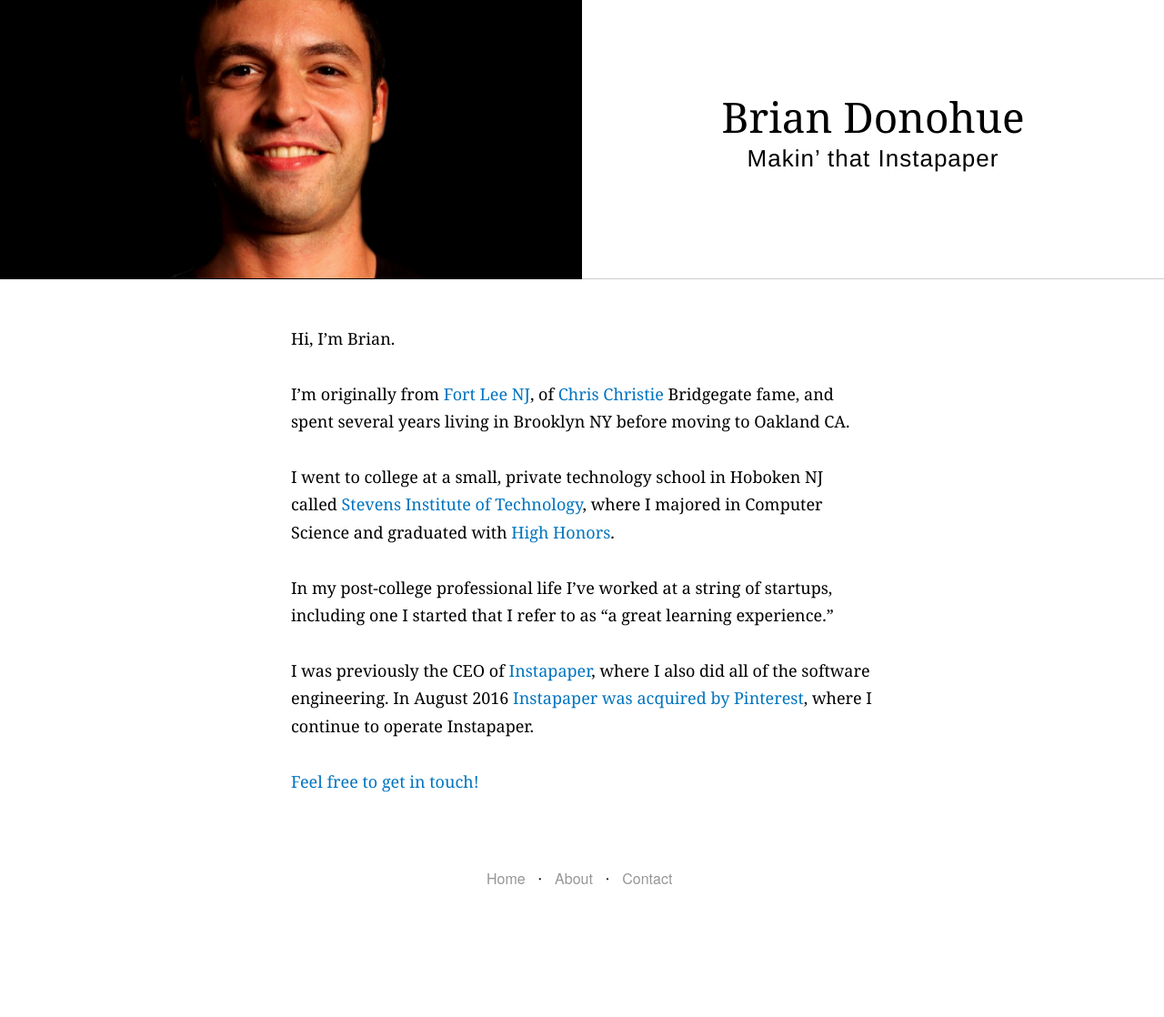
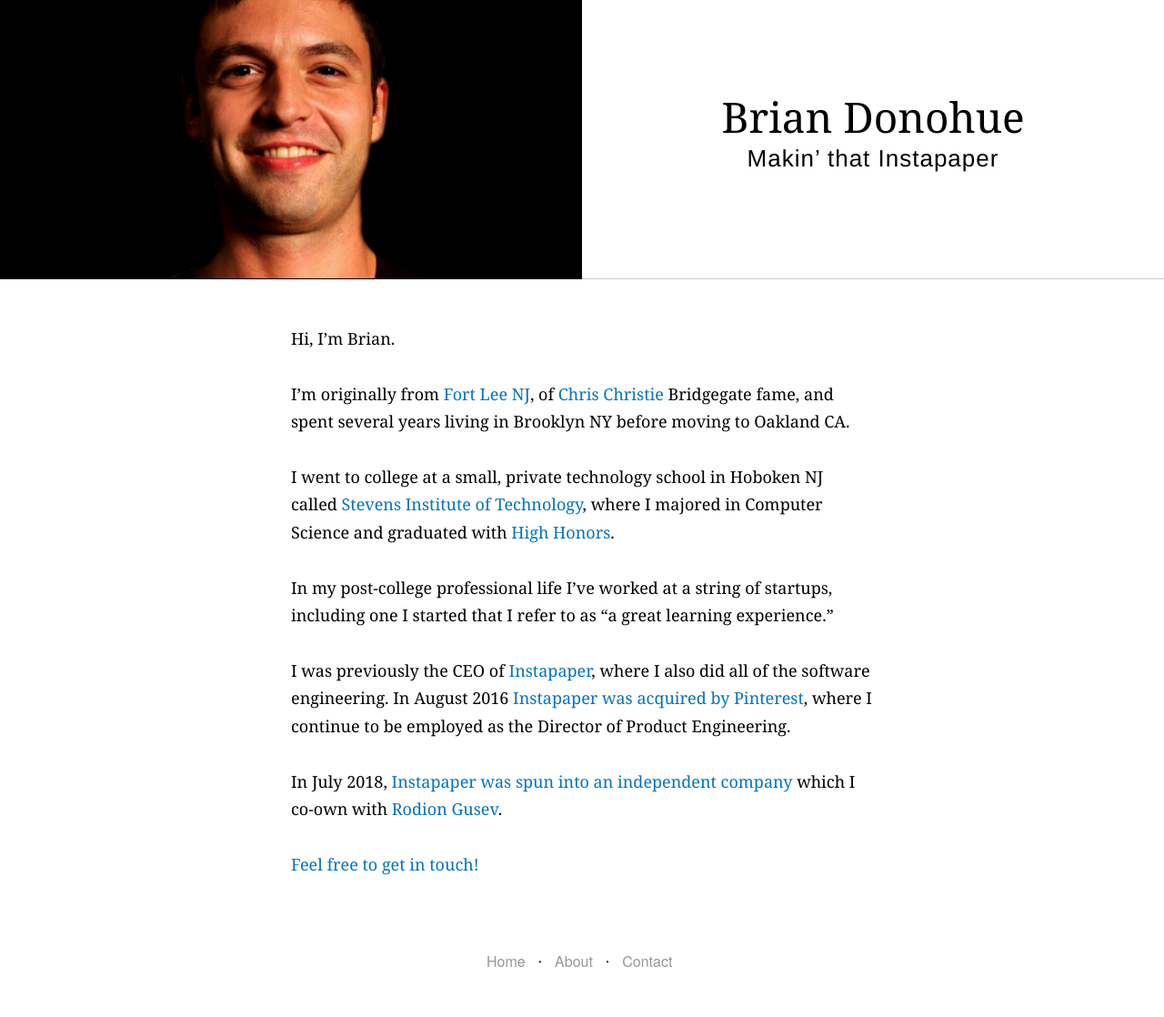
Before and after one commit to Donohue/donohue.github.io, a Jekyll site: the page built from about.md, in a window 1280 px wide. Shown: the whole page at 91% size. Built offline with Jekyll 4.4.1, drawn with Linux system fonts in a browser that asks for light colours; some web fonts are replaced; before the commit the page ends 1027 px from its top, so only the background shows below that.

Commit message:
Update bio
Signed-off-by: Brian Donohue <brian@bthdonohue.com>

```diff
--- a/about.md
+++ b/about.md
@@ -12,6 +12,8 @@ I went to college at a small, private technology school in Hoboken NJ called <a
 
 In my post-college professional life I&rsquo;ve worked at a string of startups, including one I started that I refer to as &ldquo;a great learning experience.&rdquo;
 
-I was previously the CEO of <a href="https://instapaper.com" target="_blank">Instapaper</a>, where I also did all of the software engineering. In August 2016 <a href="http://www.recode.net/2016/8/23/12600410/pinterest-instapaper-acquisition-betaworks-marco-arment" target="_blank">Instapaper was acquired by Pinterest</a>, where I continue to operate Instapaper.
+I was previously the CEO of <a href="https://instapaper.com" target="_blank">Instapaper</a>, where I also did all of the software engineering. In August 2016 <a href="http://www.recode.net/2016/8/23/12600410/pinterest-instapaper-acquisition-betaworks-marco-arment" target="_blank">Instapaper was acquired by Pinterest</a>, where I continue to be employed as the Director of Product Engineering.
+
+In July 2018, <a href="http://blog.instapaper.com/post/175953870856" target="_blank">Instapaper was spun into an independent company</a> which I co-own with <a href="https://www.linkedin.com/in/rodiongusev/" target="_blank">Rodion Gusev</a>.
 
 [Feel free to get in touch!](/contact/)
```
